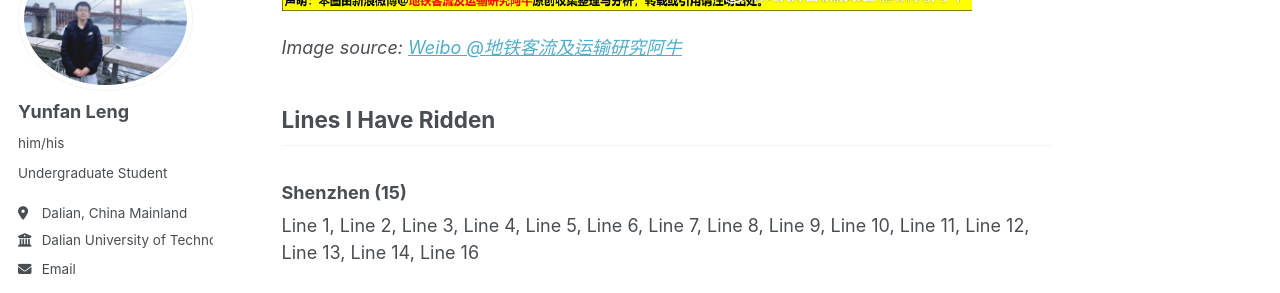
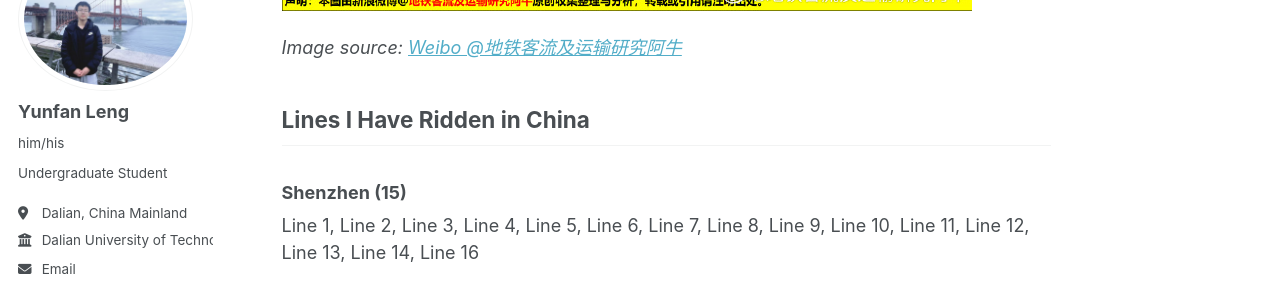
Before and after one commit to WENJIN6666/wenjin6666.github.io, a Jekyll site: the page built from _hobbies/urban-rail-transit.md, in a window 1280 px wide and 900 px high, scrolled down 1507 px. Shown: the part 154-447 px from the top of the window. Built offline with Jekyll 4.4.1, drawn with Linux system fonts in a browser that asks for light colours; some web fonts are replaced; a script bundle is joined from its source files by our own code; library files that are not in the unit come from our copies.

Commit message:
Add 'in China' to section title

```diff
--- a/_hobbies/urban-rail-transit.md
+++ b/_hobbies/urban-rail-transit.md
@@ -13,7 +13,7 @@ I am an urban rail transit enthusiast with a long-standing interest in studying
 
 *Image source: [Weibo @地铁客流及运输研究阿牛](https://weibo.com/1005052728041997?profile_ftype=1)*
 
-## Lines I Have Ridden
+## Lines I Have Ridden in China
 
 ### Shenzhen (15)
 Line 1, Line 2, Line 3, Line 4, Line 5, Line 6, Line 7, Line 8, Line 9, Line 10, Line 11, Line 12, Line 13, Line 14, Line 16
```
